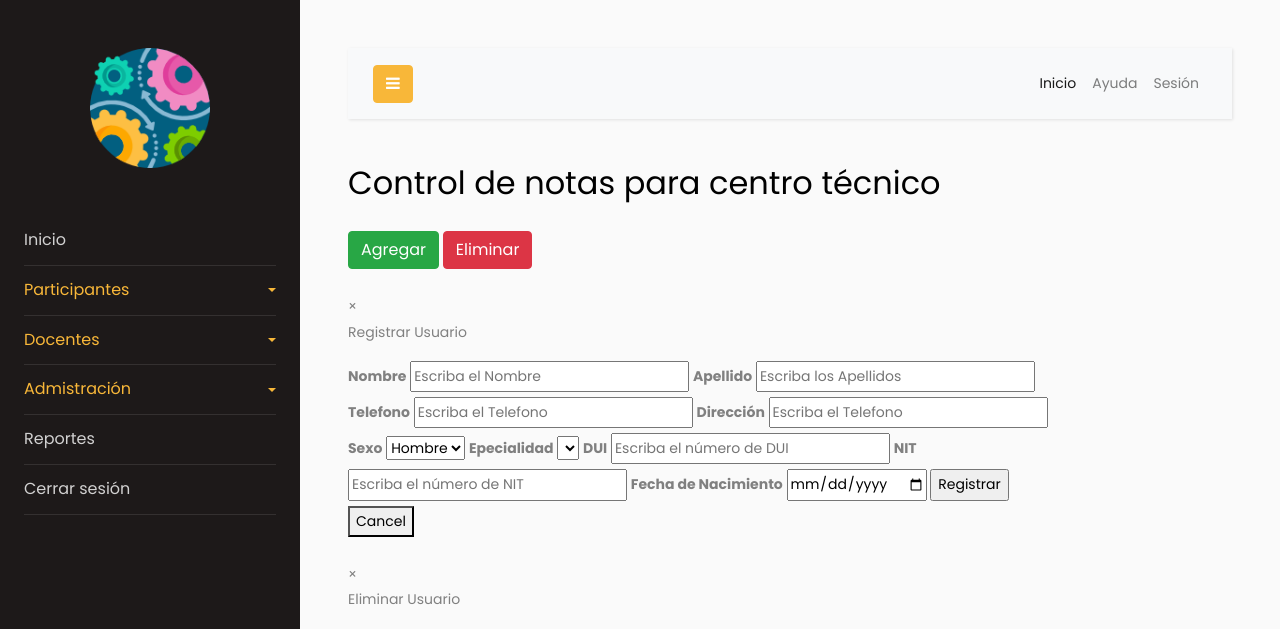
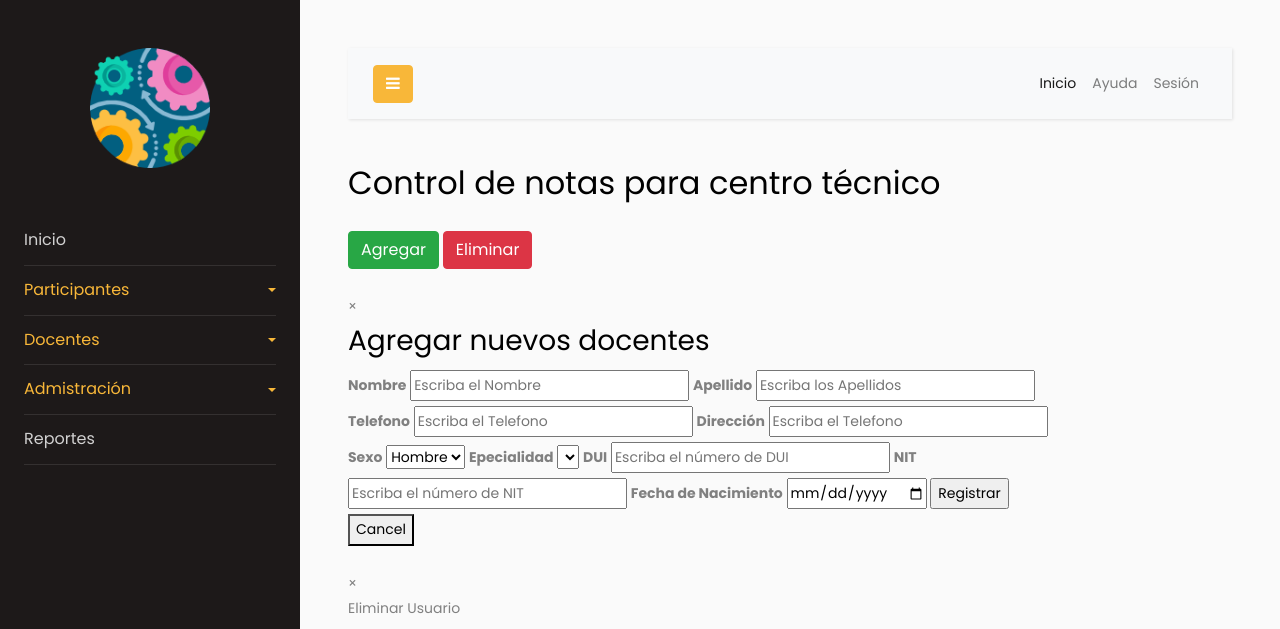
Before and after one commit to SIST32-A-GRUPO-02/Archivos-AMATS-2020, a PHP site: page /Pantallas/Admistrador/menuAdmi.php in a window 1280 px wide. Shown: the top 629 px of the page. Run offline with PHP 8.4, Linux system fonts and the light colour scheme; data that the repository does not hold is empty.

Commit message:
Carlos Duarte

```diff
--- a/Pantallas/Admistrador/DocenteAd.php
+++ b/Pantallas/Admistrador/DocenteAd.php
@@ -18,7 +18,7 @@
        <div class="w3-modal-content w3-card-4 w3-animate-zoom" style="max-width:700px">
          <div class="w3-center"><br>
            <span onclick="document.getElementById('id01').style.display='none'" class="w3-button w3-xlarge w3-hover-red w3-display-topright" title="Close Modal">&times;</span>
-           <p>Registrar Usuario</p>
+           <h3>Agregar nuevos docentes</h3>
          </div>
          <form class="w3-container" method="get" action="insert.php">
            <div class="w3-section">
@@ -52,7 +52,7 @@
                 ?>
 
              </select>
-             <label><b>DUI</b></label>
+              <label><b>DUI</b></label>
              <input class="w3-input w3-border" type="text" placeholder="Escriba el número de DUI" name="dui" required>
              <label><b>NIT</b></label>
              <input class="w3-input w3-border" type="text" placeholder="Escriba el número de NIT" name="nit" required>
--- a/Pantallas/Admistrador/menuAdmi.php
+++ b/Pantallas/Admistrador/menuAdmi.php
@@ -66,9 +66,7 @@
 	          <li>
               <a href="#">Reportes</a>
 	          </li>
-	          <li>
-              <a href="#">Cerrar sesión</a>
-	          </li>
+
 	        </ul>
 	      </div>
     	</nav>
--- a/login.php
+++ b/login.php
@@ -15,5 +15,4 @@
 </body>
 <html>
 <?php
-	foreach($consulta as $dato){
 ?>
```
Also changed, not shown: Pantallas/Admistrador/index.php (+5 -4 lines).
